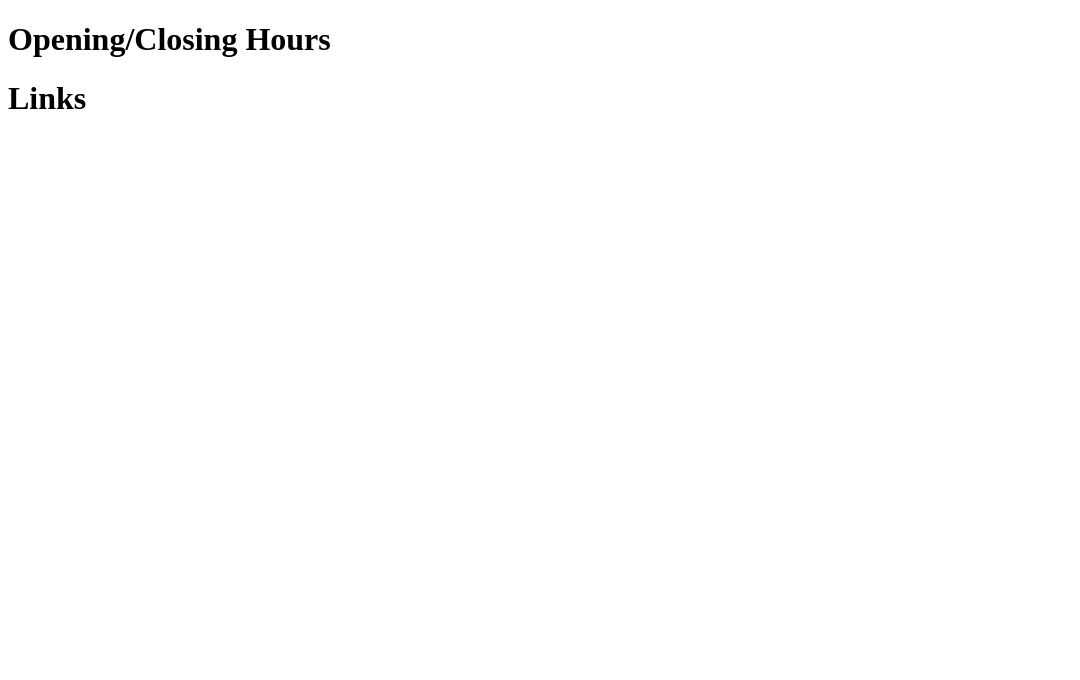
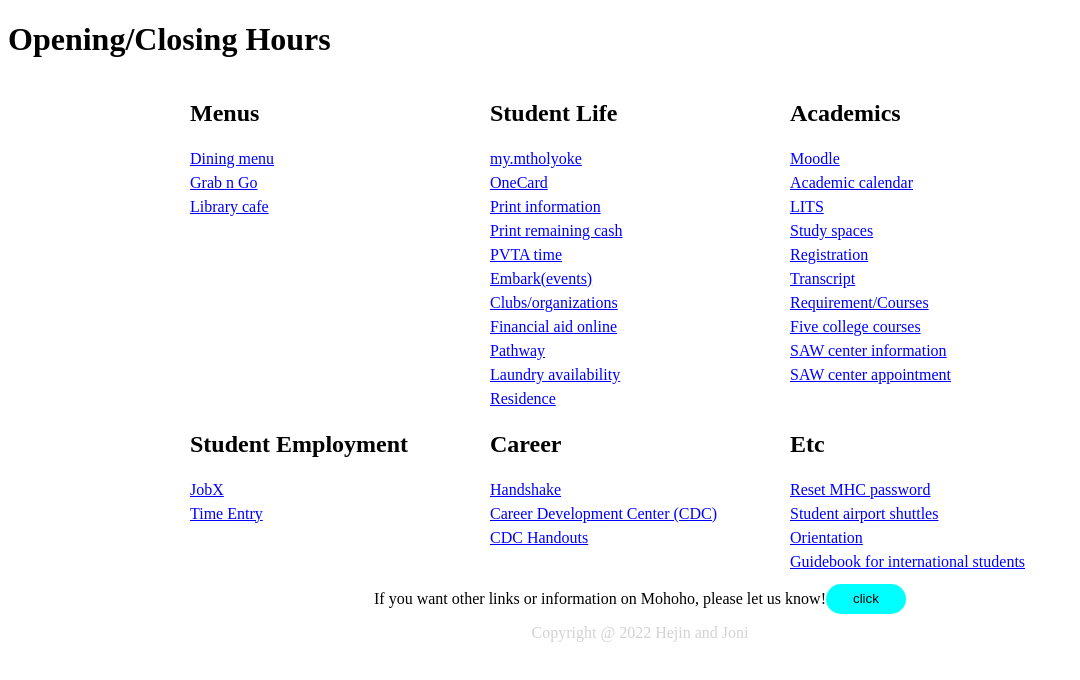
Before and after one commit to hi-hemini/mohoho, a plain HTML site: page index.html in a window 1280 px wide. Shown: the whole page, without its empty margins (0-1080 px from the left). Drawn offline with Linux system fonts and the light colour scheme.

Commit message:
links n footer

```diff
--- a/css/styles.css
+++ b/css/styles.css
@@ -1,3 +1,37 @@
-body {
+a {
+    color: blue;
+    line-height: 24px;
+}
 
+.flex {
+    display: flex;
 }
+
+.justify-center {
+    justify-content: center;
+}
+
+.align-center {
+    align-items: center;
+}
+
+.column {
+    flex-direction: column;
+}
+
+.row {
+    flex-direction: row;
+}
+
+.link-category {
+    width: 300px;
+}
+
+.button-form {
+    width: 80px;
+    height: 30px;
+    background-color: aqua;
+    border: none;
+    border-radius: 20px;
+    cursor: pointer;
+}
--- a/index.html
+++ b/index.html
@@ -16,7 +16,78 @@
     <!-- Map -->
 
     <!-- Joni Links -->
-    <h1>Links</h1>
 
+    <!-- First row -->
+    <div class="flex row justify-center">
+        <!-- Menus -->
+        <div class="link-category flex column">
+            <h2>Menus</h2>
+            <a href="https://menu.mtholyoke.edu/location.aspx?_ga=2.94624156.1479004657.1642789407-1077774462.1608946363" target='_blank'>Dining menu</a>
+            <a href="https://menu.mtholyoke.edu/shortmenu.aspx?sName=Mount+Holyoke+College+Dining+Services&locationNum=40(h)&locationName=Kendade+Grab+N+Go&naFlag=1&mealName=Lunch" target='_blank'>Grab n Go</a>
+            <a href="" target='_blank'>Library cafe</a>
+        </div>
+        <!-- Student Life -->
+        <div class="link-category flex column">
+            <h2>Student Life</h2>
+            <a href="https://my.mtholyoke.edu/ellucian_const_student/Pages/default.aspx" target='_blank'>my.mtholyoke</a>
+            <a href="https://onecardweb.mtholyoke.edu/OneWeb/Account/LogOn" target='_blank'>OneCard</a>
+            <a href="https://lits.mtholyoke.edu/tech-support/tools-doing-work/printing-campus" target='_blank'>Print information</a>
+            <a href="http://printpc.mtholyoke.edu:9191/user" target='_blank'>Print remaining cash</a>
+            <a href="http://www.pvta.com/schedules.php" target='_blank'>PVTA time</a>
+            <a href="https://embark.mtholyoke.edu/events" target='_blank'>Embark(events)</a>
+            <a href="https://embark.mtholyoke.edu/club_signup?group_type=9999" target='_blank'>Clubs/organizations</a>
+            <a href="https://sydney.mtholyoke.edu/NetPartner/NetPartnerStudent/Logon.aspx?ReturnUrl=%2fNetPartner%2fNetPartnerStudent" target='_blank'>Financial aid online</a>
+            <a href="https://mountholyoke.starfishsolutions.com/starfish-ops/instructor/serviceCatalog.html?tenantId=9266#/" target='_blank'>Pathway</a>
+            <a href="https://laundrytrackerconnect.com/mtholyoke/mtholyoke.html" target='_blank'>Laundry availability</a>
+            <a href="https://mtholyoke-residence.symplicity.com/index.php" target='_blank'>Residence</a>
+        </div>
+        <!-- Academics -->
+        <div class="link-category flex column">
+            <h2>Academics</h2>
+            <a href="https://moodle.mtholyoke.edu/" target='_blank'>Moodle</a>
+            <a href="http://catalog.mtholyoke.edu/academic-calendar/" target='_blank'>Academic calendar</a>
+            <a href="https://lits.mtholyoke.edu/" target='_blank'>LITS</a>
+            <a href="https://lits.mtholyoke.edu/places/study-spaces" target='_blank'>Study spaces</a>
+            <a href="https://my.mtholyoke.edu/ellucian_const_student/Pages/WebAdvisor.aspx?title=Registration&url=TUvsKkssOouLr1N%2f9kiFTLNeSKoeunHynnqq%2fjAjr60EJIdJPMnpth8Gm%2fwYGDyumGMEU98u5ZsXSxgBbjYhfjV9flkO7Gm3P%2bzfhtUl7DxOimHOdPspUq8VfV2tVybVyt76s0xSZWf3Hh2Z7f1lUjob%2bNgcemQdqaFvYaepOVh3472Z0Xw9JtdeJsBZNF%2fJZG0er%2f%2bNTOoFMBH61sjuL19%2f0HRvGdFLMwtUWFe8%2bMw%3d" target='_blank'>Registration</a>
+            <a href="https://my.mtholyoke.edu/ellucian_const_student/Pages/WebAdvisor.aspx?title=Unofficial+Transcript&pid=ST-XWESTS01A" target='_blank'>Transcript</a>
+            <a href="http://catalog.mtholyoke.edu/areas-study/" target='_blank'>Requirement/Courses</a>
+            <a href="https://www.fivecolleges.edu/courses" target='_blank'>Five college courses</a>
+            <a href="https://www.mtholyoke.edu/saw/peer/saw-center" target='_blank'>SAW center information</a>
+            <a href="https://mtholyoke.mywconline.com/" target='_blank'>SAW center appointment</a>
+        </div>
+    </div>
+
+    <!-- Second row -->
+    <div class="flex row justify-center">
+        <!-- Student Employment -->
+        <div class="link-category flex column">
+            <h2>Student Employment</h2>
+            <a href="https://seojobs.mtholyoke.edu/" target='_blank'>JobX</a>
+            <a href="https://my.mtholyoke.edu/ellucian_const_student/Pages/WebAdvisor.aspx?title=Student+Time+Entry&pid=HR-XWHRSTU06" target='_blank'>Time Entry</a>
+        </div>
+        <!-- Career -->
+        <div class="link-category flex column">
+            <h2>Career</h2>
+            <a href="https://mtholyoke.joinhandshake.com/login" target='_blank'>Handshake</a>
+            <a href="https://www.mtholyoke.edu/cdc" target='_blank'>Career Development Center (CDC)</a>
+            <a href="https://drive.google.com/drive/folders/1i_xjZaiZevoXnajf5nCTmYcWe187BIHK" target='_blank'>CDC Handouts</a>
+        </div>
+        <!-- Etc -->
+        <div class="link-category flex column">
+            <h2>Etc</h2>
+            <a href="https://lits.mtholyoke.edu/tech-support/access-and-internet-connectivity/reset-mhc-password" target='_blank'>Reset MHC password</a>
+            <a href="https://www.mtholyoke.edu/fleet/airport-shuttles" target='_blank'>Student airport shuttles</a>
+            <a href="https://www.mtholyoke.edu/orientation/to-do-list" target='_blank'>Orientation</a>
+            <a href="https://www.mtholyoke.edu/global/international_students/guidebook" target='_blank'>Guidebook for international students</a>
+        </div>
+    </div>
+
+    <!-- submit form for additional info request -->
+    <div class="flex justify-center align-center">
+        <p>If you want other links or information on Mohoho, please let us know!</p>
+        <a href="" target='_blank'><button class="button-form">click</button></a>
+    </div>
+
+    <footer class="flex justify-center" style="color: lightgray;">Copyright @ 2022 Hejin and Joni</footer>
 </body>
 </html>
```
